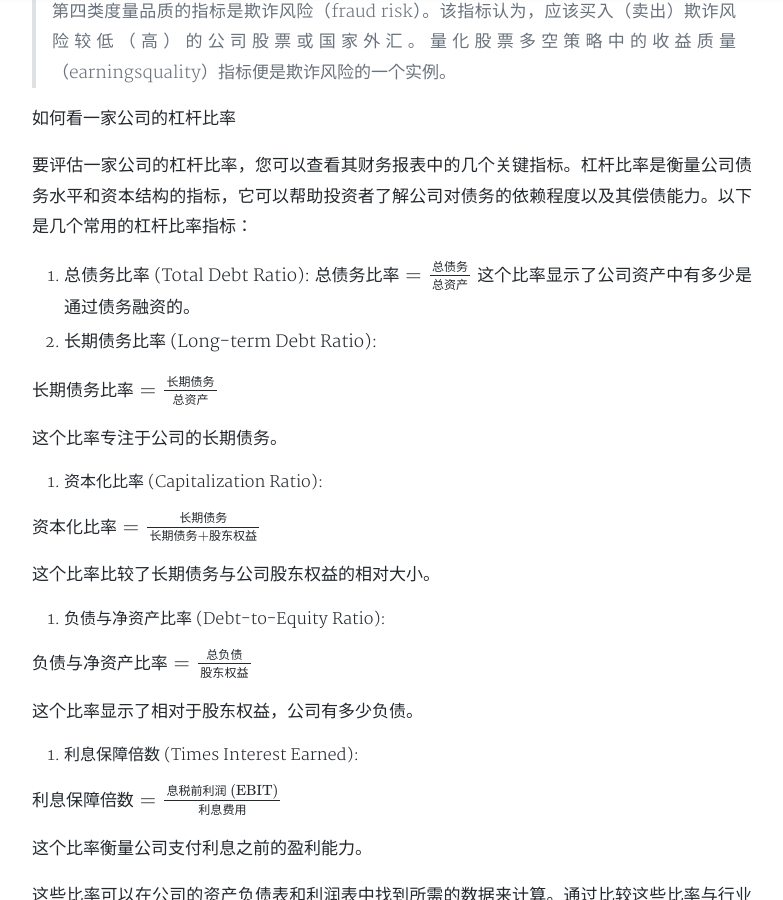
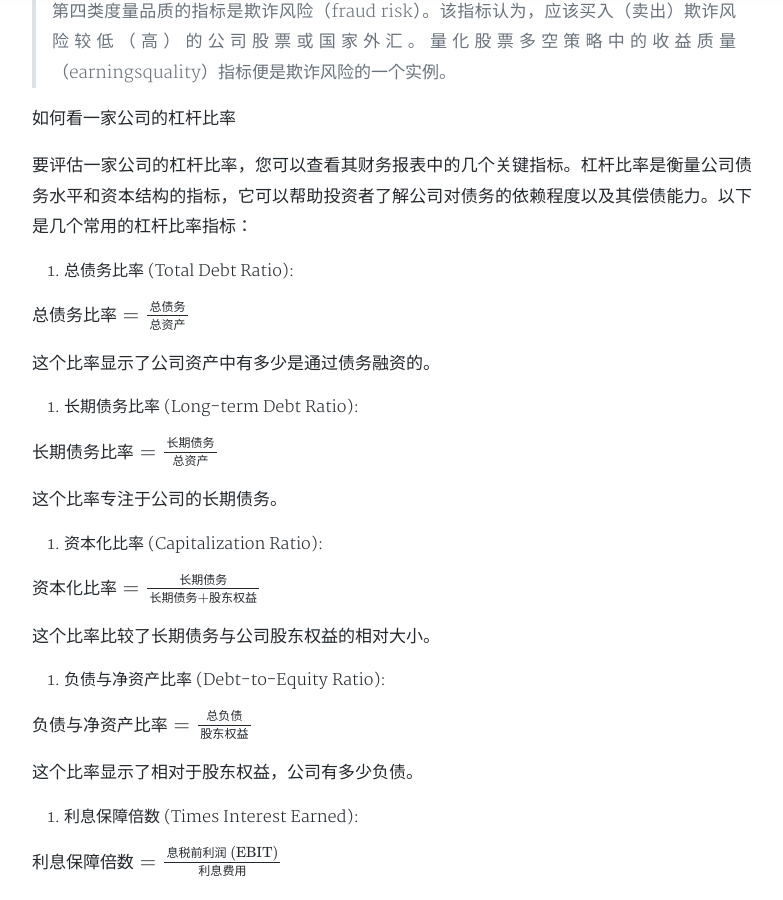
Before and after one commit to stardust1900/stardust1900.github.io, a Jekyll site: the page built from _posts/2024-07-08-Inside-the-Black-Box.md, in a window 1280 px wide and 900 px high, scrolled down 4621 px. Shown: the whole window, without its empty margins (248-1031 px from the left). Built offline with Jekyll 4.4.1, drawn with Linux system fonts in a browser that asks for light colours; nearby versions of some CDN libraries; formulas are drawn with MathJax 3; comment, search, counter and statistics services are not loaded; a style sheet for code colours, icons or effects is not loaded.

Commit message:
修改公式

```diff
--- a/_posts/2024-07-08-Inside-the-Black-Box.md
+++ b/_posts/2024-07-08-Inside-the-Black-Box.md
@@ -126,7 +126,9 @@ tags: [量化]
 要评估一家公司的杠杆比率，您可以查看其财务报表中的几个关键指标。杠杆比率是衡量公司债务水平和资本结构的指标，它可以帮助投资者了解公司对债务的依赖程度以及其偿债能力。以下是几个常用的杠杆比率指标：
 
 1. 总债务比率 (Total Debt Ratio):
-$$\text{总债务比率} = \frac{\text{总债务}}{\text{总资产}}$$
+
+$\text{总债务比率} = \frac{\text{总债务}}{\text{总资产}}$
+
 这个比率显示了公司资产中有多少是通过债务融资的。
 
 2. 长期债务比率 (Long-term Debt Ratio):
```
